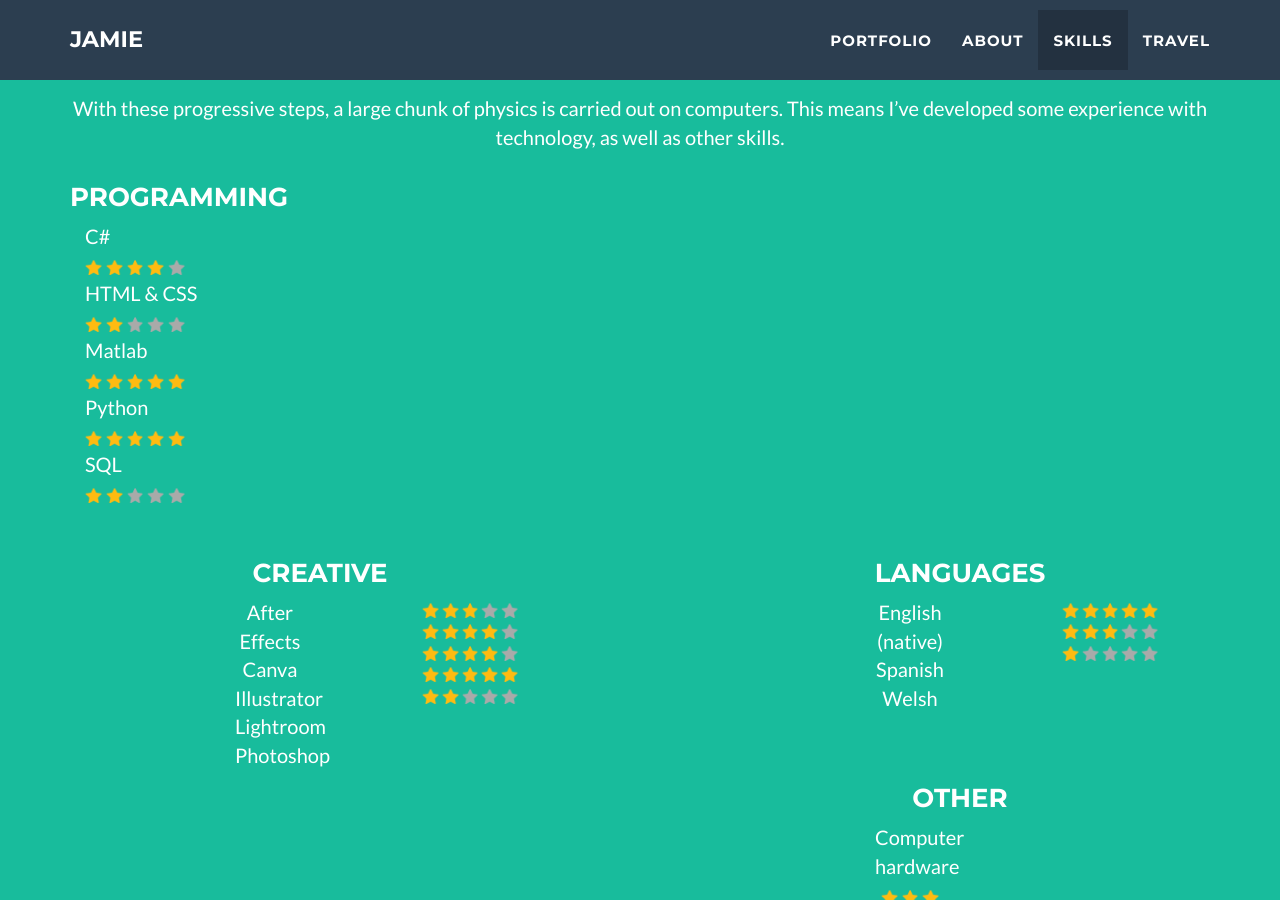
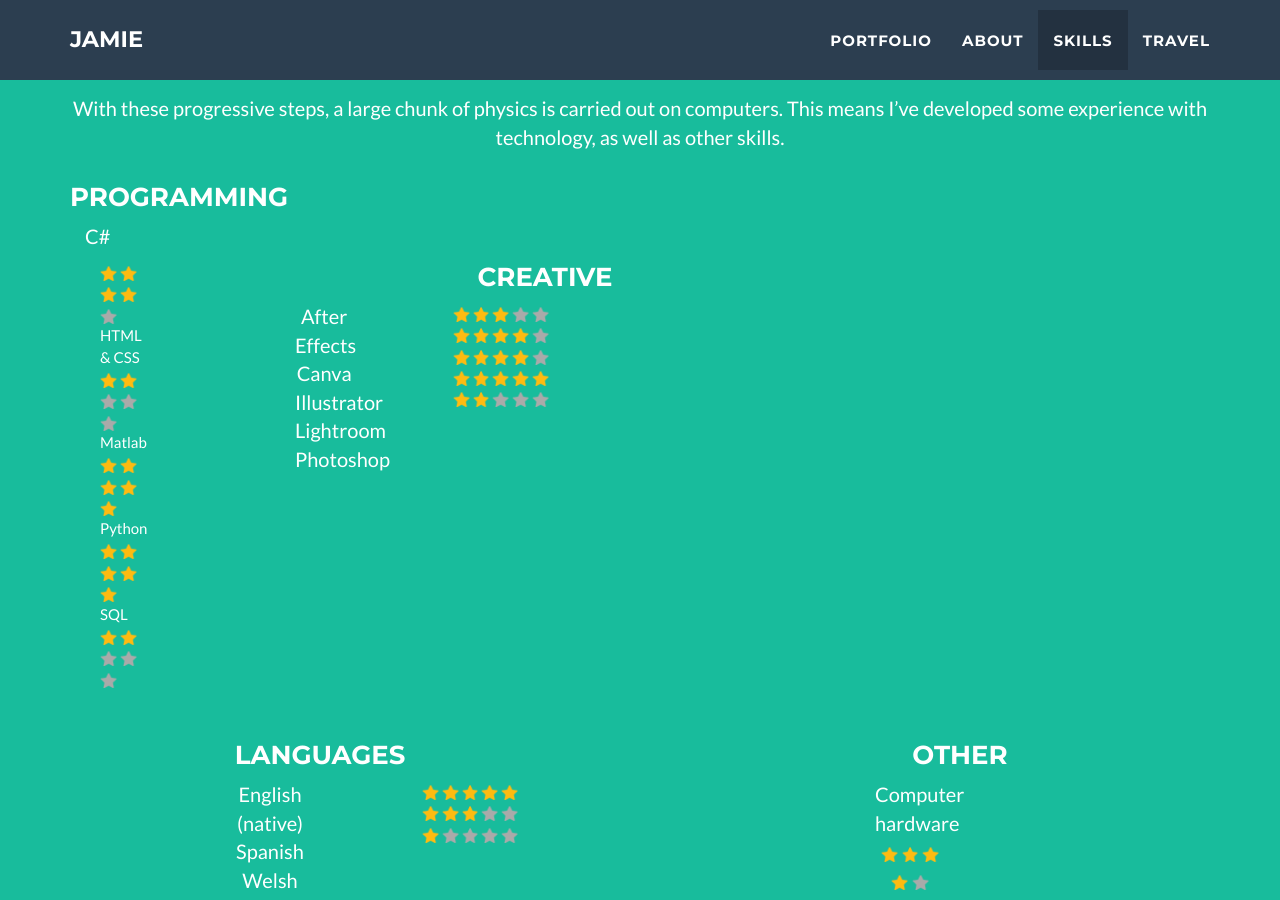
Before and after one commit to jamiedumayne/jamiedumayne.github.io, a Jekyll site: the page built from _posts/2014-07-18-project-1.markdown, in a window 1280 px wide and 900 px high, scrolled down 2246 px. Built offline with Jekyll 4.4.1, drawn with Linux system fonts in a browser that asks for light colours.

Commit message:
Update skills.html

```diff
--- a/_includes/skills.html
+++ b/_includes/skills.html
@@ -22,6 +22,7 @@
         <div class="col-lg-0 col-xs-0"></div>
           <div class="col-lg-2 col-xs-4">
           <p> C#<br>
+            <div class="col-lg-6 col-xs-4">
                 <img src=img/star_full.png alt="Gold star" height="15">
                 <img src=img/star_full.png alt="Gold star" height="15">
                 <img src=img/star_full.png alt="Gold star" height="15">
@@ -54,9 +55,10 @@
           </div>
         </div>
       </div>
+
       <div class="float-child">
         <h3>Creative</h3>
-        <div class="col-lg-4 col-xs-2"></div>
+        <div class="col-lg-0 col-xs-0"></div>
           <div class="col-lg-2 col-xs-4">
             <p>After Effects <br>
               Canva<br>
```
